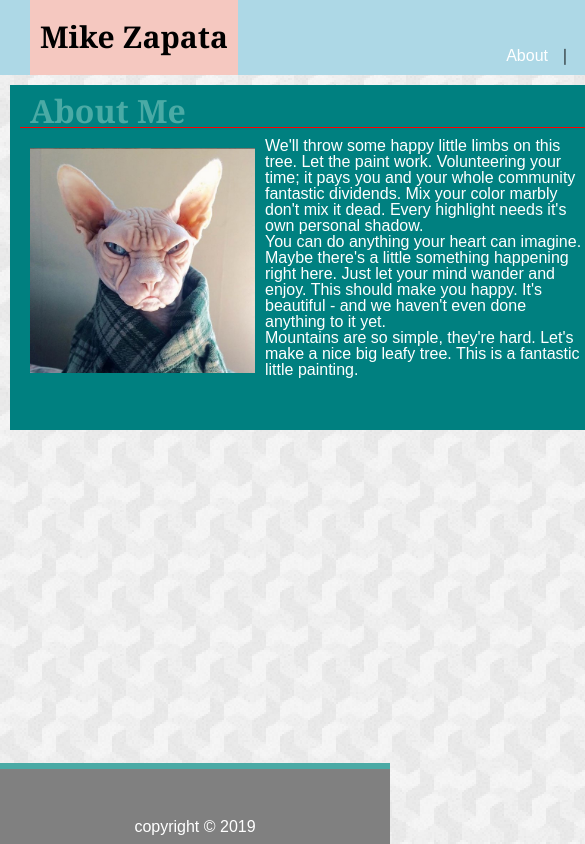
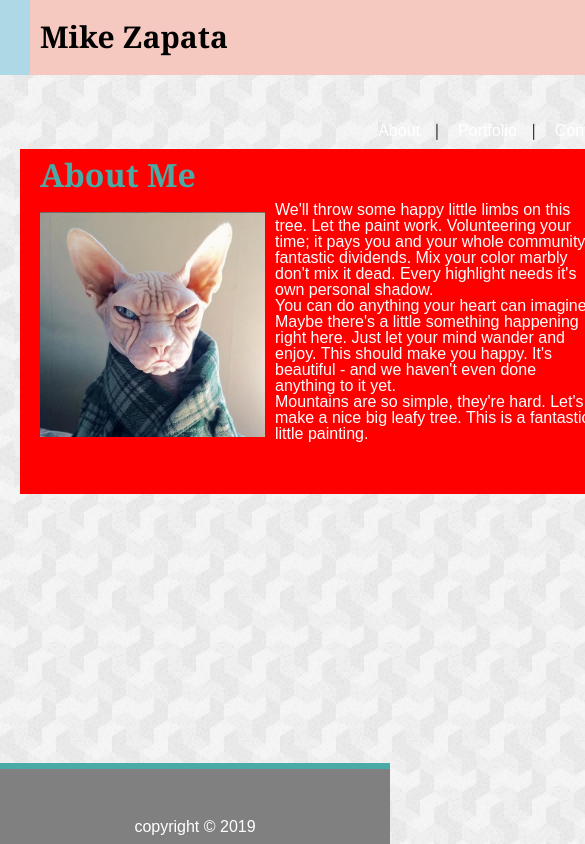
Before and after one commit to zapmi/Responsive-Portfolio, a plain HTML site: page index.html in a window 390 px wide. Shown: the top 844 px of the page, 585 px wide, since content can reach past the window. Drawn offline with Linux system fonts and the light colour scheme.

Commit message:
changes made

```diff
--- a/assets/css/style.css
+++ b/assets/css/style.css
@@ -252,57 +252,39 @@ h4 {
     }
     /* browser width, windows resizer */
     /* ////////////////// */
-
-
-
-
-
-
-
-
-
-
-
     @media screen and (max-width: 768px) {
         header {
             width: 768px;
             position: static;
         }
-
         header h1 {
             margin-left: 30px;
         }
-
         header div {
-            width: 768px;;
+            width: 768px;
+            ;
         }
-
-        nav{
+        nav {
             margin-right: 30px;
         }
-
         .sectionIndex {
             width: 720px;
             background-color: purple;
             margin: 10px;
             margin-left: 30px;
         }
-
         .sectionPortfolio {
             margin-left: 25px;
             width: 720px;
         }
-
         img {
             width: 225px;
             height: 225px;
         }
-
         #portfolio1, #portfolio2, #portfolio3, #portfolio4, #portfolio5 {
             /* width: 275px; */
             /* height: 150px; */
-            background-size: 225px 100px;
-
+            background-size: 175px 165px;
             /* width: 100%;
         height: auto; */
         }
@@ -319,13 +301,27 @@ h4 {
 
 
 
+        @media screen and (max-width: 640px) {
+            header h1 {
+                width:640px;
+                float: none;
+            }
+            header {
+                width: 640px;
+            }
+            header div {
+                width: 640px;
+            }
+            nav {
+                margin-right: 30px;
+            }
 
 
-        @media screen and (max-width: 640px) {
             .sectionIndex {
                 width: 605px;
-                background-color: teal;
+                background-color: red;
                 margin: 10px;
+                margin-left: 20px;
             }
         }
     }
```
Also changed, not shown: contact.html (+1 -1 lines).
